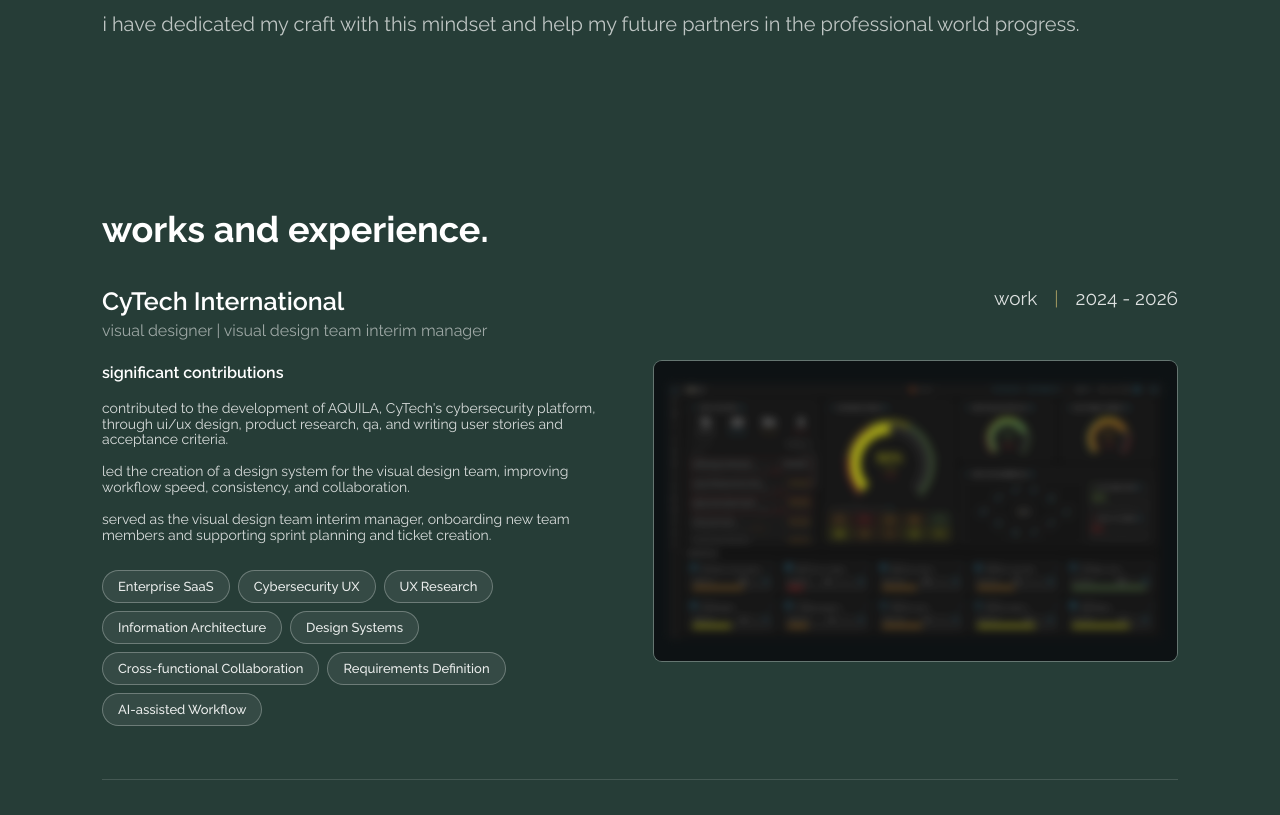
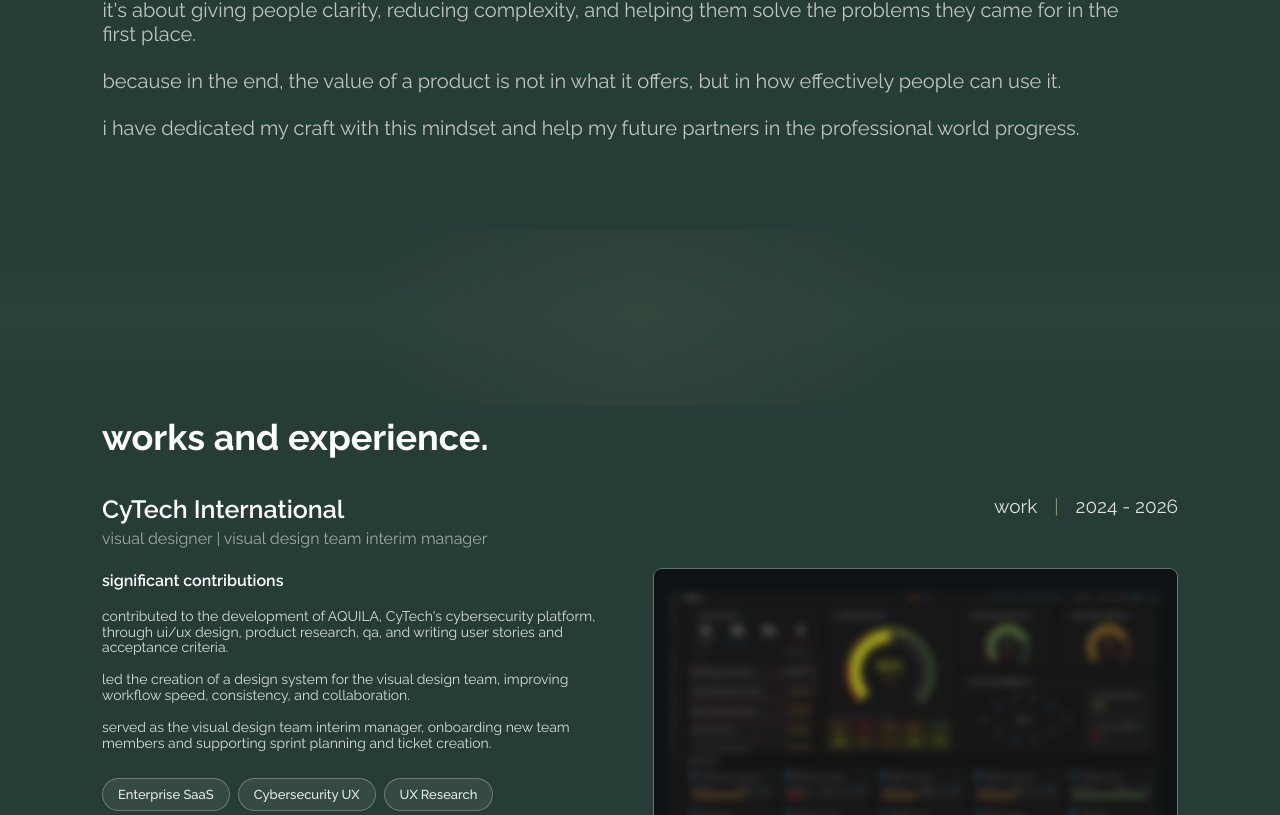
Before and after one commit to malduincarlo/portfolio-malduin-v2, a Next.js app: page / in a window 1280 px wide. Shown: the part 1985-2800 px from the top of the page. Built offline with nearby package versions, Linux system fonts and the light colour scheme.

Commit message:
Fix gallery labels and section transitions

```diff
--- a/app/page.tsx
+++ b/app/page.tsx
@@ -2,6 +2,7 @@
 import { GallerySection } from "@/components/gallery-section";
 import { PageBackground } from "@/components/page-background";
 import { PortfolioHero } from "@/components/portfolio-hero";
+import { SectionTransition } from "@/components/section-transition";
 import { SiteHeader } from "@/components/site-header";
 import { SiteFooter } from "@/components/site-footer";
 import { WorkExperienceSection } from "@/components/work-experience-section";
@@ -12,8 +13,11 @@
       <PageBackground />
       <SiteHeader />
       <PortfolioHero />
+      <SectionTransition label="about" />
       <AboutSection />
+      <SectionTransition label="works and experience" />
       <WorkExperienceSection />
+      <SectionTransition label="gallery" />
       <GallerySection />
       <SiteFooter />
     </main>
--- a/components/gallery-section.tsx
+++ b/components/gallery-section.tsx
@@ -3,7 +3,7 @@
 import type { CSSProperties } from "react";
 import Image from "next/image";
 import { motion } from "framer-motion";
-import { gallerySections } from "@/constants/portfolio";
+import { gallerySections } from "@/constants/gallery";
 import { NdaPreview } from "@/components/nda-preview";
 
 const easeOut = [0.22, 1, 0.36, 1] as const;
--- /dev/null
+++ b/components/section-transition.tsx
@@ -0,0 +1,60 @@
+"use client";
+
+import { useRef } from "react";
+import { motion, useScroll, useTransform } from "framer-motion";
+
+type SectionTransitionProps = {
+  label: string;
+};
+
+export function SectionTransition({ label }: SectionTransitionProps) {
+  const transitionRef = useRef<HTMLDivElement>(null);
+  const { scrollYProgress } = useScroll({
+    target: transitionRef,
+    offset: ["start end", "end start"],
+  });
+
+  const labelY = useTransform(scrollYProgress, [0, 0.5, 1], [28, 0, -28]);
+  const labelOpacity = useTransform(
+    scrollYProgress,
+    [0, 0.28, 0.72, 1],
+    [0, 1, 1, 0],
+  );
+  const lineScale = useTransform(scrollYProgress, [0.16, 0.5, 0.84], [0, 1, 0]);
+  const veilOpacity = useTransform(
+    scrollYProgress,
+    [0, 0.42, 0.58, 1],
+    [0, 0.36, 0.36, 0],
+  );
+
+  return (
+    <div
+      ref={transitionRef}
+      aria-hidden="true"
+      className="relative -mb-14 h-[18vh] min-h-[108px] overflow-hidden sm:-mb-[72px] sm:h-[22vh] sm:min-h-[132px]"
+    >
+      <motion.div
+        style={{ opacity: veilOpacity }}
+        className="absolute inset-0 bg-[radial-gradient(circle_at_center,rgba(203,186,111,0.2),transparent_42%),linear-gradient(180deg,transparent,rgba(255,255,255,0.08)_48%,transparent)]"
+      />
+      <div className="sticky top-0 flex h-svh items-center justify-center px-4 py-10">
+        <div className="grid w-full max-w-[860px] grid-cols-[minmax(32px,1fr)_auto_minmax(32px,1fr)] items-center gap-4 sm:gap-7">
+          <motion.span
+            style={{ scaleX: lineScale }}
+            className="h-px origin-right bg-white/34"
+          />
+          <motion.span
+            style={{ y: labelY, opacity: labelOpacity }}
+            className="whitespace-nowrap text-[12px] font-semibold uppercase leading-none tracking-[0.18em] text-white/72 sm:text-[13px]"
+          >
+            {label}
+          </motion.span>
+          <motion.span
+            style={{ scaleX: lineScale }}
+            className="h-px origin-left bg-white/34"
+          />
+        </div>
+      </div>
+    </div>
+  );
+}
```
